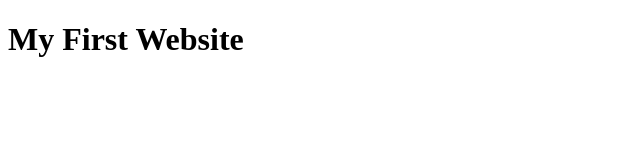
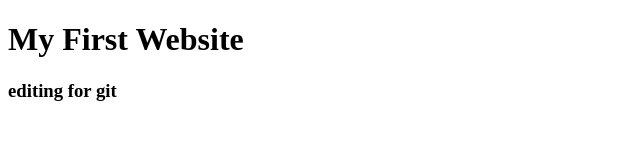
Before and after one commit to ZAHIRULISLAM-CSE/my-firstwebsite, a plain HTML site: page index.html in a window 1280 px wide. Shown: the whole page, without its empty margins (0-640 px from the left). Drawn offline with Linux system fonts and the light colour scheme.

Commit message:
learned github

```diff
--- a/index.html
+++ b/index.html
@@ -10,6 +10,7 @@
 
 <body>
     <h1>My First Website</h1>
+    <h3>editing for git</h3>
 
 </body>
 
```
